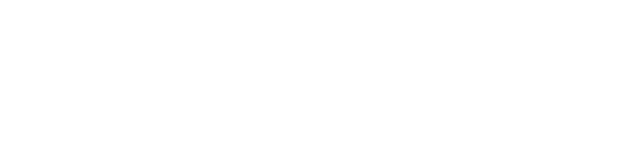
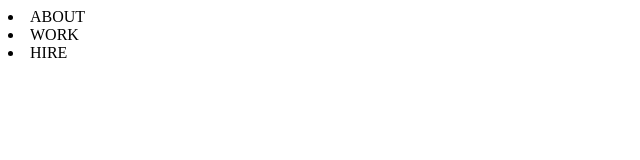
Before and after one commit to unografiko/ryanmangune, a plain HTML site: page index.html in a window 1280 px wide. Shown: the whole page, without its empty margins (0-640 px from the left). Drawn offline with Linux system fonts and the light colour scheme.

Commit message:
commit on master

```diff
--- a/index.html
+++ b/index.html
@@ -7,6 +7,22 @@
     <link href="css/main.css">
 </head>
 <body>
+    <div class="hero">
+        <section class="header">
+            <nav>
+                <li>ABOUT</li>
+                <li>WORK</li>
+                <li>HIRE</li>
+            </nav>
 
+        </section>
+        <section class="bio">
+
+        </section>
+        <section class="work-experience">
+
+        </section>
+
+    </div>
 </body>
 </html>
```
